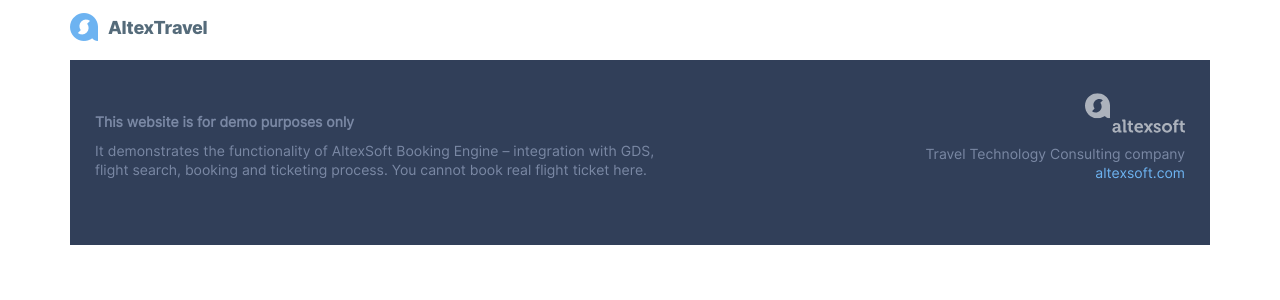
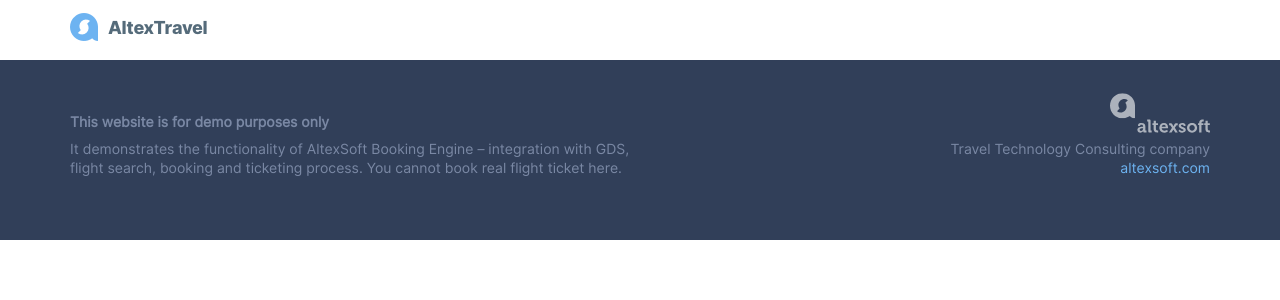
Before and after one commit to EvgeniiShevchenko/travel-rock, a Vue app: page / in a window 1280 px wide. Shown: the top 300 px of the page. Built offline with nearby package versions, Linux system fonts and the light colour scheme.

Commit message:
ready to review

```diff
--- a/src/components/layouts/Footer/TheFooter.scss
+++ b/src/components/layouts/Footer/TheFooter.scss
@@ -1,7 +1,5 @@
 .footer {
     padding: 25px 25px 30px 25px;
-
-    // min-height: 130px;
 
     background-color: $color-dark-blue;
 
@@ -9,6 +7,7 @@
     font-size: $small;
     color: $color-light-gray;
 
+    .container {
         display: flex;
         flex-wrap: wrap;
         justify-content: space-between;
@@ -18,7 +17,16 @@
         }
 
         & .general {
-        // margin-top: 26px;
+            text-align: right;
+
+            .logo {
+                display: block;
+
+                margin-left: auto;
+
+                width: 109px;
+                height: 23px;
+            }
         }
 
         & .contacts-mobile {
@@ -38,13 +46,16 @@
 
         .logo-desktop {
             display: none;
-        width: 100px;
-        height: 40px;
+
+            width: 100%;
+            height: 100%;
         }
 
         .logo-mobile {
-        width: 109px;
-        height: 23px;
+            display: inline-block;
+
+            width: 100%;
+            height: 100%;
         }
 
         .description-company {
@@ -58,8 +69,6 @@
         }
 
         .phone {
-        display: block;
-
             padding-left: 20px;
 
             background: url("../../../assets/images/phone.svg") no-repeat;
@@ -71,6 +80,8 @@
         }
 
         .email {
+            display: block;
+
             padding-left: 20px;
 
             background: url("../../../assets/images/email.svg") no-repeat;
@@ -86,21 +97,26 @@
         }
 
         .description {
-        margin-top: 10px;
+            margin-top: 8px;
+        }
     }
 }
 
 
 @include tablet {
     .footer {
-        min-height: 100px;
+        padding-bottom: 31px;
     }
 
-    .footer .contacts-mobile {
+    .footer .container .contacts-mobile {
         display: block;
+
+        .email {
+            margin-top: 5px;
+        }
     }
 
-    .footer .contacts-desktop {
+    .footer .container .contacts-desktop {
         display: none;
     }
 }
@@ -110,39 +126,36 @@
     .footer {
         padding-top: 33px;
         padding-bottom: 62px;
-        // min-height: 180px;
     }
 
-    .footer .about-us {
+    .footer .container .about-us {
         display: block;
         padding-top: 20px;
-        // margin-top: 53px;
         max-width: 570px;
     }
 
-    .footer .general {
-        // padding-top: 20px;
-        // margin-top: 33px;
-        text-align: right;
+    .footer .container .general .logo {
+        width: 100px;
+        height: 40px;
     }
 
-    .footer .contacts-mobile {
+    .footer .container .contacts-mobile {
         display: none;
     }
 
-    .footer .copyrights {
+    .footer .container .copyrights {
         display: none;
     }
 
-    .footer .description-company {
+    .footer .container .description-company {
         display: block;
     }
 
-    .footer .logo-desktop {
+    .footer .container .logo-desktop {
         display: inline-block;
     }
 
-    .footer .logo-mobile {
+    .footer .container .logo-mobile {
         display: none;
     }
 }
--- a/src/components/layouts/Footer/TheFooter.vue
+++ b/src/components/layouts/Footer/TheFooter.vue
@@ -1,6 +1,6 @@
 <template>
-  <footer class="footer container">
-    <!-- <div class="footer-wrapper container"> -->
+  <footer class="footer">
+    <div class="container">
       <div class="about-us">
         <p class="title">This website is for demo purposes only</p>
         <p class="description">
@@ -10,9 +10,13 @@
         </p>
       </div>
       <div class="general">
-      <a href="/">
+        <a class="logo" href="/">
           <img class="logo-mobile" src="../../../assets/images/logo.svg" alt="Logo-mobile" />
-        <img class="logo-desktop" src="../../../assets/images/desktop-logo.svg" alt="Logo-desktop" />
+          <img
+            class="logo-desktop"
+            src="../../../assets/images/desktop-logo.svg"
+            alt="Logo-desktop"
+          />
         </a>
         <div class="description-company">
           <p>Travel Technology Consulting company</p>
@@ -23,14 +27,12 @@
         <a class="phone" href="tel:+1 (877) 777-9097">+1 (877) 777-9097</a>
         <a class="email" href="mailto:traveltech@altexsoft.com">traveltech@altexsoft.com</a>
       </div>
-    <div class="copyrights">
-      <p>© Copyright 2019</p>
-    </div>
+      <p class="copyrights">© Copyright 2019</p>
       <div class="contacts-desktop">
         <a class="phone" href="tel:+1 (877) 777-9097">+1 (877) 777-9097</a>
         <a class="email" href="mailto:traveltech@altexsoft.com">traveltech@altexsoft.com</a>
       </div>
-    <!-- </div> -->
+    </div>
   </footer>
 </template>
 
--- a/src/components/layouts/Header/TheHeader.scss
+++ b/src/components/layouts/Header/TheHeader.scss
@@ -1,5 +1,4 @@
 .header {
-  // min-width: 375px;
   padding: 13px 10px;
   background-color: $color-white;
 
```
Lines whose indentation alone changed are shown as unchanged.
